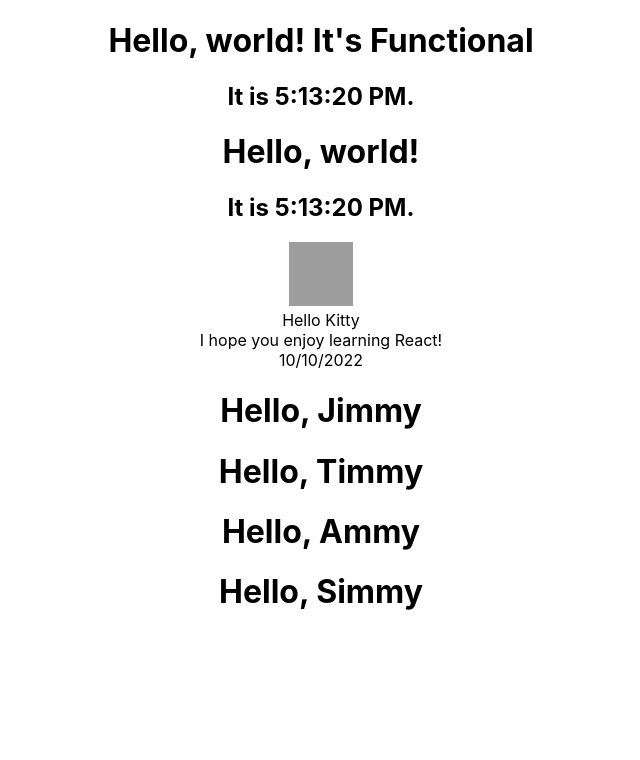
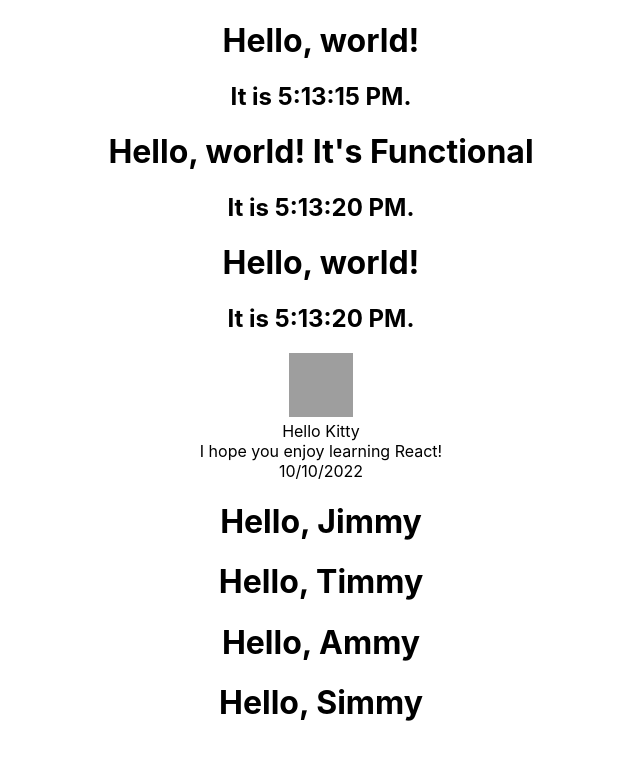
Before and after one commit to ucoder-git/my-app, a React (Create React App) app: page / in a window 1280 px wide. Shown: the top 760 px of the page, without its empty margins (319-959 px from the left). Built offline with nearby package versions, Linux system fonts and the light colour scheme; grey boxes are pictures that could not be loaded.

Commit message:
class component props

```diff
--- a/src/App.js
+++ b/src/App.js
@@ -1,4 +1,5 @@
 import './App.css';
+import ClassComponent2 from './components/2-6.LifeCycle/ClassComponent';
 import Composition from './components/2-4.Props/Composition';
 import Extraction from './components/2-4.Props/Extraction/Extraction'
 import ClassComponent from './components/2-5.State/ClassComponent';
@@ -7,6 +8,7 @@
 function App() {
   return (
     <div className="App">
+      <ClassComponent2 />
       <FunctionalComponent/>
       <ClassComponent />
       <Extraction/>
--- /dev/null
+++ b/src/components/2-6.LifeCycle/ClassComponent.jsx
@@ -0,0 +1,36 @@
+import React, { Component } from 'react'
+
+export default class ClassComponent extends Component {
+    constructor(props) {
+        super(props);
+        console.log('constructor');
+        this.state = { date: new Date()};
+    }
+    componentDidMount(){
+        console.log('componentDidMount');
+        this.timerID = setInterval(()=> this.tick(), 10000);
+    }
+
+    componentDidUpdate(){
+        console.log('componentDidUpdate');
+    }
+
+    componentWillUnmount(){
+        console.log('componentWillUnmount');
+        clearInterval(this.timerID);
+    }
+    tick(){
+        // console.log('tick');
+        this.setState({date: new Date()});
+    }
+
+    render(){
+        console.log('render');
+        return (
+    <div>
+        <h1>Hello, world!</h1>
+        <h2>It is {this.state.date.toLocaleTimeString()}.</h2>
+    </div>
+  )
+}
+}
```
